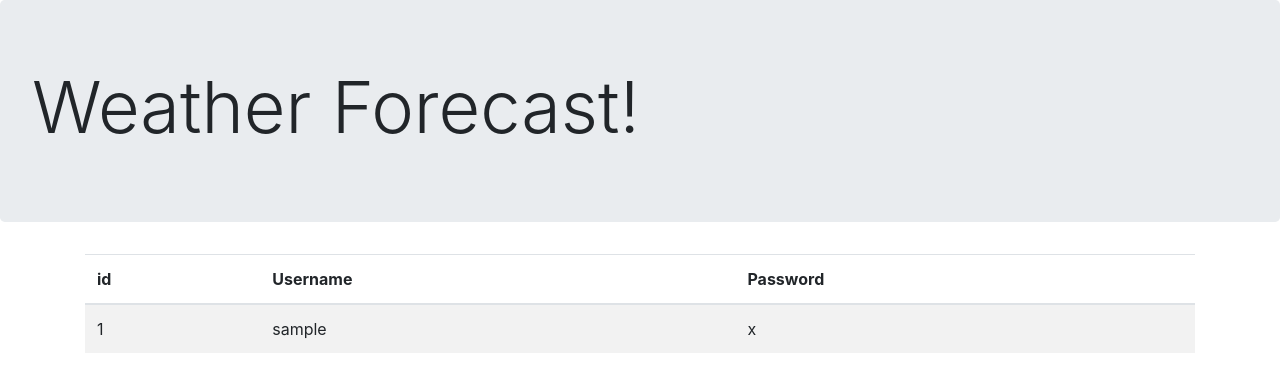
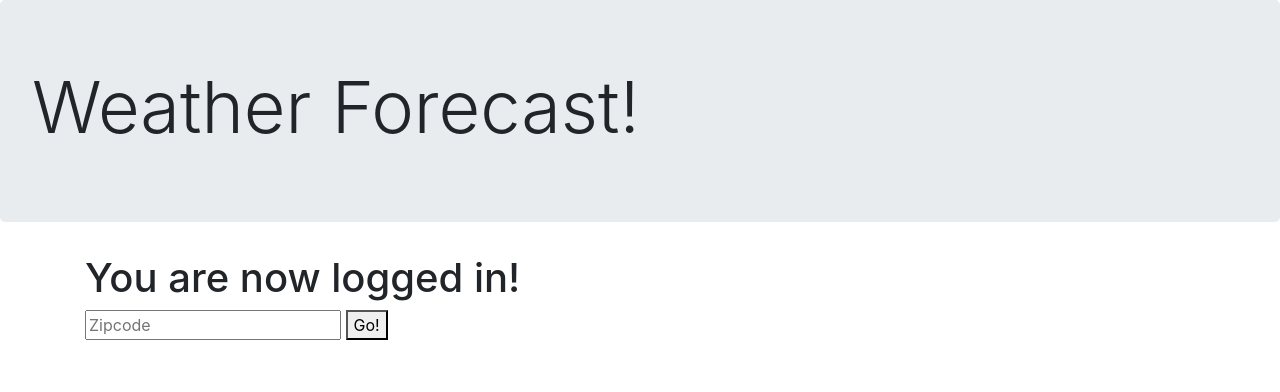
Before and after one commit to tsetoguchi/Project1-Flask, a Flask app: template templates/login.html in a window 1280 px wide. Shown: the top 392 px of the page. Run offline with Flask 2, Linux system fonts and the light colour scheme; the template is opened without the code that fills it: most values are stand-ins (such as "Sample title", 1, 10 or a date in 2020); some libraries are stand-ins or nearby versions.

Commit message:
third commit

```diff
--- a/application.py
+++ b/application.py
@@ -67,3 +67,9 @@ def register():
     # Add information to logins
     db.commit()
     return render_template("success.html")
+
+@app.route("/weather", methods=["GET", "POST"])
+def weather():
+    weather = requests.get("https://api.darksky.net/forecast/03420c86c79252e3e562d60cb56d5b03/42.37,-71.11").json()
+    print(weather["currently"])
+    return render_template("weather.html", weather=weather)
--- a/templates/login.html
+++ b/templates/login.html
@@ -5,18 +5,11 @@
 {% endblock %}
 
 {% block body %}
-    <table class="table table-striped">
-        <thead>
-            <th scope="col">id</th>
-            <th scope="col">Username</th>
-            <th scope="col">Password</th>
-        </thead>
-        <tbody>
-            <tr>
-                <td>{{ logins.id }}</td>
-                <td>{{ logins.username }}</td>
-                <td>{{ logins.password }}</td>
-            </tr>
-        </tbody>
-    </table>
+
+<h1>You are now logged in!</h1>
+
+    <form action="{{ url_for('weather') }}" method="post">
+        <input type="text" name="zipcode" placeholder="Zipcode" tabindex="1">
+        <button tabindex="3">Go!</button>
+    </form>
 {% endblock %}
```
Also changed, not shown: templates/weather.html (added, +7 -0 lines).
